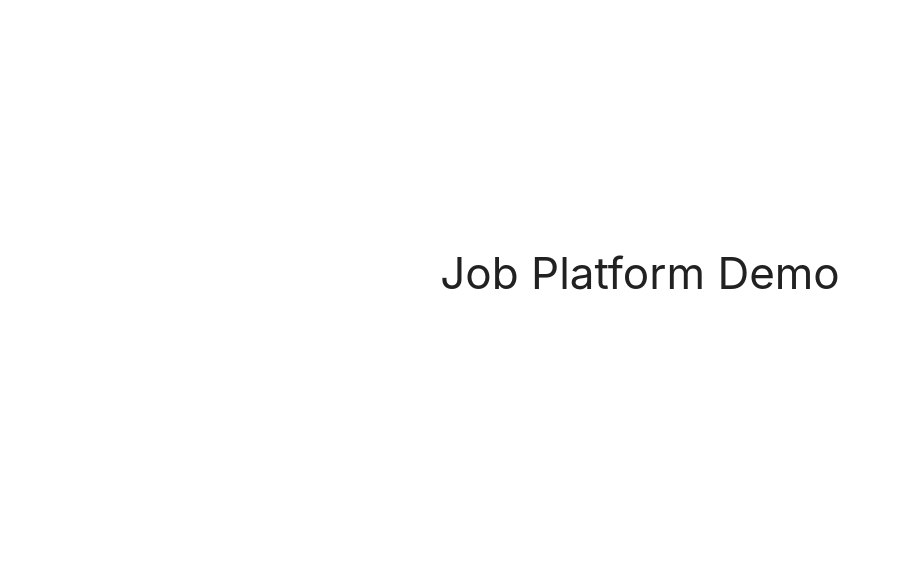
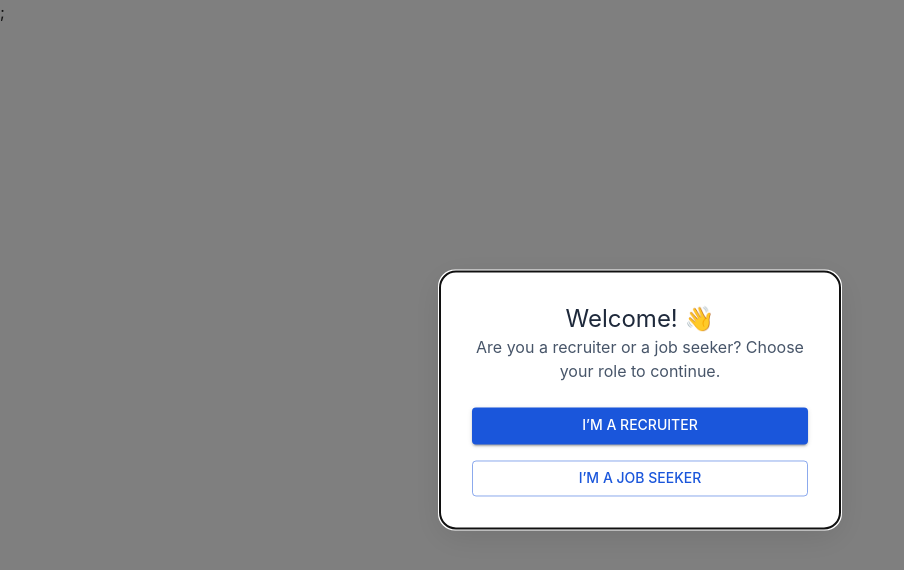
Before and after one commit to Kamran0925/job-platform-demo, a Next.js app: page / in a window 1280 px wide. Shown: the top 570 px of the page, without its empty margins (0-904 px from the left). Built offline with nearby package versions, Linux system fonts and the light colour scheme.

Commit message:
Add auth logic for both user and recruitor

```diff
--- /dev/null
+++ b/src/components/AuthModal.tsx/AuthModal.module.css
@@ -0,0 +1,30 @@
+.modalContainer {
+  position: absolute;
+  top: 50%;
+  left: 50%;
+  width: 90%;
+  max-width: 400px;
+  transform: translate(-50%, -50%);
+  background-color: white;
+  padding: 2rem;
+  border-radius: 16px;
+  box-shadow: 0 8px 32px rgba(0, 0, 0, 0.1);
+  text-align: center;
+}
+
+.title {
+  font-weight: 600;
+  margin-bottom: 0.5rem;
+  color: #1e293b;
+}
+
+.subtitle {
+  color: #475569;
+  font-size: 0.95rem;
+}
+
+.button {
+  font-weight: 500;
+  padding: 0.6rem 1rem;
+  font-size: 1rem;
+}
--- /dev/null
+++ b/src/components/AuthModal.tsx/AuthModal.tsx
@@ -0,0 +1,40 @@
+import { Modal, Box, Typography, Button, Stack } from "@mui/material";
+import styles from "./AuthModal.module.css";
+import classNames from "classnames";
+
+export default function AuthModal({
+  open,
+  onSelect,
+}: {
+  open: boolean;
+  onSelect: (type: "recruiter" | "user") => void;
+}) {
+  return (
+    <Modal open={open}>
+      <Box className={classNames(styles.modalContainer)}>
+        <Typography variant="h5" className={styles.title}>
+          Welcome! 👋
+        </Typography>
+        <Typography variant="body1" className={styles.subtitle}>
+          Are you a recruiter or a job seeker? Choose your role to continue.
+        </Typography>
+        <Stack spacing={2} mt={3}>
+          <Button
+            variant="contained"
+            className={styles.button}
+            onClick={() => onSelect("recruiter")}
+          >
+            I’m a Recruiter
+          </Button>
+          <Button
+            variant="outlined"
+            className={styles.button}
+            onClick={() => onSelect("user")}
+          >
+            I’m a Job Seeker
+          </Button>
+        </Stack>
+      </Box>
+    </Modal>
+  );
+}
--- /dev/null
+++ b/src/context/ApplyContext.tsx
@@ -0,0 +1,25 @@
+"use client";
+import { createContext, useContext, useState } from "react";
+
+type ApplyContextType = {
+  hasApplied: boolean;
+  setHasApplied: (value: boolean) => void;
+};
+
+const ApplyContext = createContext<ApplyContextType | null>(null);
+
+export const ApplyProvider = ({ children }: { children: React.ReactNode }) => {
+  const [hasApplied, setHasApplied] = useState(false);
+
+  return (
+    <ApplyContext.Provider value={{ hasApplied, setHasApplied }}>
+      {children}
+    </ApplyContext.Provider>
+  );
+};
+
+export const useApply = () => {
+  const context = useContext(ApplyContext);
+  if (!context) throw new Error("useApply must be used inside ApplyProvider");
+  return context;
+};
--- /dev/null
+++ b/src/hooks/useAuth.ts
@@ -0,0 +1,17 @@
+import { useState } from "react";
+
+export type UserType = "recruiter" | "user" | null;
+
+export default function useAuth() {
+  const [userType, setUserType] = useState<UserType>(null);
+
+  const login = (type: UserType) => {
+    setUserType(type);
+  };
+
+  const logout = () => {
+    setUserType(null);
+  };
+
+  return { userType, login, logout };
+}
--- a/src/pages/_app.tsx
+++ b/src/pages/_app.tsx
@@ -4,12 +4,15 @@ import CssBaseline from "@mui/material/CssBaseline";
 import theme from "@/theme/theme";
 
 import type { AppProps } from "next/app";
+import { ApplyProvider } from "@/context/ApplyContext";
 
 export default function App({ Component, pageProps }: AppProps) {
   return (
     <ThemeProvider theme={theme}>
       <CssBaseline />
-      <Component {...pageProps} />
+      <ApplyProvider>
+        <Component {...pageProps} />
+      </ApplyProvider>
     </ThemeProvider>
   );
 }
--- a/src/pages/api/hello.ts
+++ /dev/null
@@ -1,13 +0,0 @@
-// Next.js API route support: https://nextjs.org/docs/api-routes/introduction
-import type { NextApiRequest, NextApiResponse } from "next";
-
-type Data = {
-  name: string;
-};
-
-export default function handler(
-  req: NextApiRequest,
-  res: NextApiResponse<Data>,
-) {
-  res.status(200).json({ name: "John Doe" });
-}
--- a/src/pages/index.tsx
+++ b/src/pages/index.tsx
@@ -1,7 +1,26 @@
-import { Typography } from "@mui/material";
+import AuthModal from "@/components/AuthModal.tsx/AuthModal";
+import useAuth from "@/hooks/useAuth";
 import Head from "next/head";
+import { useRouter } from "next/router";
+import { useEffect, useState } from "react";
 
 export default function Home() {
+  const router = useRouter();
+  const { userType, login } = useAuth();
+  const [modalOpen, setModalOpen] = useState(false);
+
+  useEffect(() => {
+    if (userType === "recruiter") router.replace("/recruiter/jobs");
+    else if (userType === "user") router.replace("/user/jobs");
+    else setModalOpen(true);
+  }, [userType]);
+
+  const handleSelect = (type: "recruiter" | "user") => {
+    login(type);
+    if (type === "recruiter") router.push("/recruiter/jobs");
+    else router.push("/user/jobs");
+  };
+
   return (
     <>
       <Head>
@@ -10,17 +29,7 @@ export default function Home() {
         <meta name="viewport" content="width=device-width, initial-scale=1" />
         <link rel="icon" href="/favicon.ico" />
       </Head>
-      <div>
-        <Typography
-          style={{
-            textAlign: "center",
-            fontSize: "44px",
-            marginTop: "30vh",
-          }}
-        >
-          Job Platform Demo
-        </Typography>
-      </div>
+      <AuthModal open={modalOpen} onSelect={handleSelect} />;
     </>
   );
 }
--- a/src/pages/recruiter/jobs/index.tsx
+++ b/src/pages/recruiter/jobs/index.tsx
@@ -1,6 +1,7 @@
 import RecruiterLayout from "@/layouts/RecruiterLayout/RecruiterLayout";
-import { Box, Container, Typography } from "@mui/material";
+import { Box, Container, Paper, Typography } from "@mui/material";
 import JobListTable from "../../../components/JobListTable/JobListTable";
+import { useApply } from "@/context/ApplyContext";
 import styles from "./style.module.css";
 
 export default function RecruiterJobsPage() {
```
Also changed, not shown: src/components/ConfirmationDialog/ConfirmationDialog.tsx (added, +38 -0 lines), src/components/JobOverviewCard/JobOverviewCard.tsx (+59 -6 lines), src/components/SideBar/SideBar.tsx (+13 -0 lines), src/pages/recruiter/jobs/[id].tsx (+11 -1 lines).
